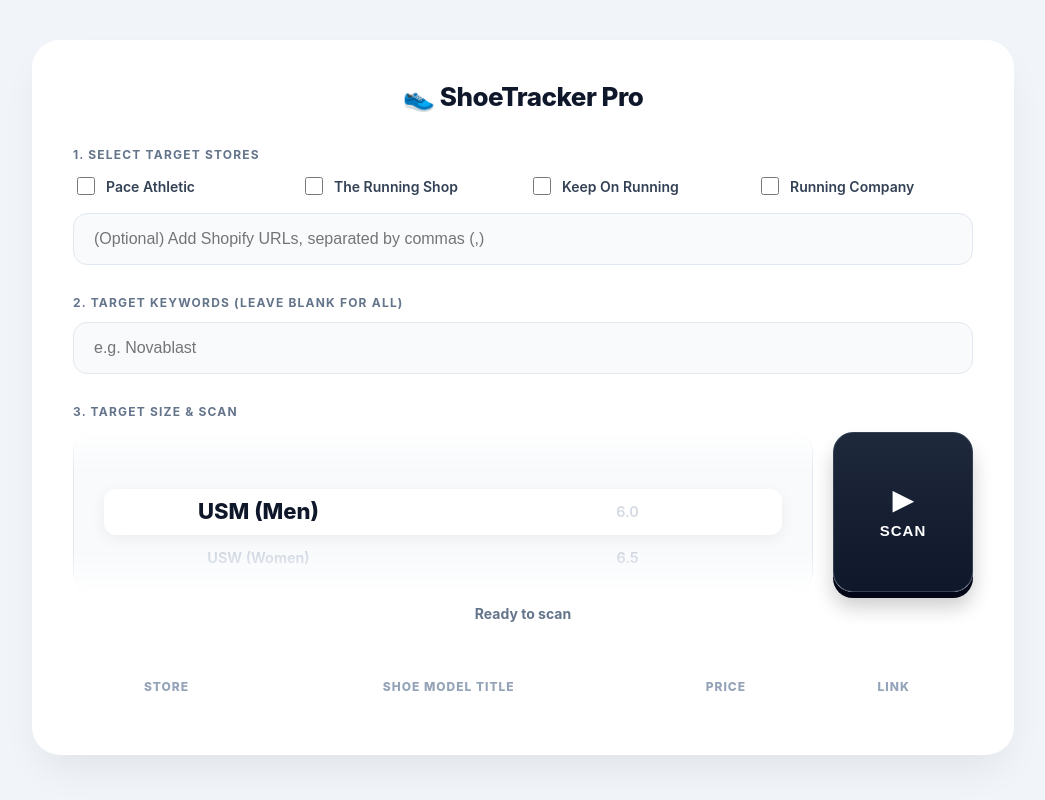
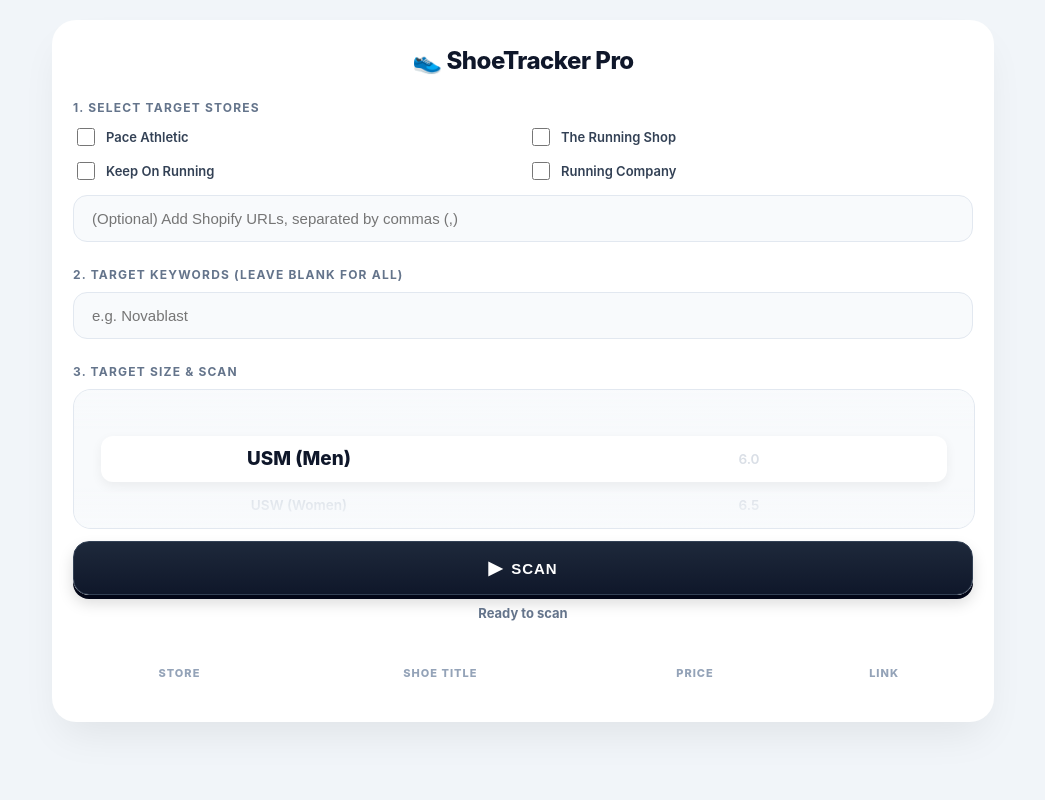
Before and after one commit to shawnlee-au/shoe-tracker, a Flask app: page / in a window 1280 px wide. Shown: the whole page, without its empty margins (117-1162 px from the left). Run offline with Flask 3, Linux system fonts and the light colour scheme; lists and menus that the app fills with data are empty.

Commit message:
Add files via upload

```diff
--- a/templates/index.html
+++ b/templates/index.html
@@ -7,80 +7,48 @@
     <meta name="apple-mobile-web-app-status-bar-style" content="default">
     <title>ShoeTracker Pro</title>
     <style>
-        body { font-family: 'SF Pro Display', -apple-system, BlinkMacSystemFont, sans-serif; padding: 40px 20px; background: #f1f5f9; color: #0f172a; user-select: none; margin: 0; -webkit-tap-highlight-color: transparent; }
-        .card { background: #ffffff; padding: 40px; border-radius: 28px; max-width: 900px; margin: auto; box-shadow: 0 20px 40px -10px rgba(0,0,0,0.08); border: 1px solid rgba(255,255,255,0.8); }
-        h2 { text-align: center; font-size: 26px; font-weight: 800; color: #0f172a; letter-spacing: -0.5px; margin-bottom: 35px; margin-top: 0; }
-        .input-group { margin-bottom: 30px; position: relative; }
-        label.section-title { font-weight: 700; font-size: 12px; color: #64748b; text-transform: uppercase; letter-spacing: 1.2px; display: block; margin-bottom: 12px; }
-        input[type='text'] { padding: 16px 20px; width: 100%; border: 1.5px solid #e2e8f0; border-radius: 14px; font-size: 16px; font-weight: 500; background: #f8fafc; color: #0f172a; box-sizing: border-box; outline: none; transition: all 0.25s; }
+        body { font-family: 'SF Pro Display', -apple-system, BlinkMacSystemFont, sans-serif; padding: 20px 15px; background: #f1f5f9; color: #0f172a; user-select: none; margin: 0; -webkit-tap-highlight-color: transparent; }
+        .card { background: #ffffff; padding: 25px 20px; border-radius: 24px; max-width: 900px; margin: auto; box-shadow: 0 20px 40px -10px rgba(0,0,0,0.08); border: 1px solid rgba(255,255,255,0.8); }
+        h2 { text-align: center; font-size: 24px; font-weight: 800; color: #0f172a; letter-spacing: -0.5px; margin-bottom: 25px; margin-top: 0; }
+        .input-group { margin-bottom: 25px; position: relative; }
+        label.section-title { font-weight: 700; font-size: 12px; color: #64748b; text-transform: uppercase; letter-spacing: 1.2px; display: block; margin-bottom: 10px; }
+        input[type='text'] { padding: 14px 18px; width: 100%; border: 1.5px solid #e2e8f0; border-radius: 14px; font-size: 15px; font-weight: 500; background: #f8fafc; color: #0f172a; box-sizing: border-box; outline: none; transition: all 0.25s; }
         input[type='text']:focus { border-color: #3b82f6; background: #ffffff; box-shadow: 0 0 0 4px rgba(59, 130, 246, 0.15); }
 
-        .checkbox-grid { display: grid; grid-template-columns: repeat(auto-fill, minmax(180px, 1fr)); gap: 12px; margin-bottom: 15px; }
-        .chk-wrapper { display: flex; align-items: center; gap: 8px; font-size: 14px; font-weight: 600; color: #334155; cursor: pointer; }
+        .checkbox-grid { display: grid; grid-template-columns: 1fr 1fr; gap: 10px; margin-bottom: 12px; }
+        .chk-wrapper { display: flex; align-items: center; gap: 8px; font-size: 13px; font-weight: 600; color: #334155; cursor: pointer; }
         .chk-wrapper input[type='checkbox'] { width: 18px; height: 18px; cursor: pointer; accent-color: #3b82f6; }
 
-        .size-action-row { display: flex; gap: 20px; align-items: center; }
-        .picker-container { flex: 1; display: flex; justify-content: center; align-items: center; height: 160px; background: #f8fafc; border-radius: 20px; border: 1.5px solid #e2e8f0; position: relative; -webkit-mask-image: linear-gradient(to bottom, transparent 0%, black 25%, black 75%, transparent 100%); mask-image: linear-gradient(to bottom, transparent, black 25%, black 75%, transparent); transition: opacity 0.3s; min-width: 200px; }
-        .picker-container.locked { pointer-events: none; opacity: 0.5; }
-        .picker-highlight { position: absolute; top: 50%; transform: translateY(-50%); left: 4%; right: 4%; height: 46px; background: #ffffff; border-radius: 12px; box-shadow: 0 4px 15px rgba(0,0,0,0.06); z-index: 0; pointer-events: none; }
-        .wheel-col { width: 50%; height: 100%; overflow-y: scroll; scroll-snap-type: y mandatory; scrollbar-width: none; z-index: 1; }
+        /* 🔥 iOS 전용 휠 다이얼 버그 수정 (높이 138px 고정 & 클리핑 방지) 🔥 */
+        .size-action-row { display: flex; flex-direction: column; gap: 12px; }
+        .picker-container { width: 100%; height: 138px; background: #f8fafc; border-radius: 18px; border: 1.5px solid #e2e8f0; position: relative; overflow: hidden; display: flex; justify-content: center; align-items: center; }
+        .picker-mask { position: absolute; top: 0; left: 0; right: 0; bottom: 0; pointer-events: none; z-index: 2; background: linear-gradient(to bottom, rgba(248, 250, 252, 0.95) 0%, rgba(248, 250, 252, 0) 30%, rgba(248, 250, 252, 0) 70%, rgba(248, 250, 252, 0.95) 100%); }
+        .picker-highlight { position: absolute; top: 50%; transform: translateY(-50%); left: 3%; right: 3%; height: 46px; background: #ffffff; border-radius: 12px; box-shadow: 0 4px 12px rgba(0,0,0,0.06); z-index: 0; pointer-events: none; }
+
+        .wheel-col { width: 50%; height: 100%; overflow-y: scroll; scroll-snap-type: y mandatory; scrollbar-width: none; z-index: 1; -webkit-overflow-scrolling: touch; }
         .wheel-col::-webkit-scrollbar { display: none; }
-        .wheel-spacer { height: 57px; }
-        .wheel-item { height: 46px; line-height: 46px; text-align: center; font-size: 17px; font-weight: 600; color: #94a3b8; scroll-snap-align: center; cursor: pointer; transition: all 0.25s cubic-bezier(0.4, 0, 0.2, 1); transform: scale(0.85); opacity: 0.4; }
-        .wheel-item.selected { color: #0f172a; font-size: 21px; font-weight: 800; transform: scale(1.05); opacity: 1; }
+        .wheel-spacer { height: 46px; }
+        .wheel-item { height: 46px; line-height: 46px; text-align: center; font-size: 16px; font-weight: 600; color: #94a3b8; scroll-snap-align: center; cursor: pointer; transition: all 0.2s; transform: scale(0.85); opacity: 0.35; }
+        .wheel-item.selected { color: #0f172a; font-size: 18px; font-weight: 800; transform: scale(1.05); opacity: 1; }
 
-        .btn-primary { flex: 0 0 140px; height: 160px; display: flex; flex-direction: column; justify-content: center; align-items: center; background: linear-gradient(to bottom, #1e293b, #0f172a); border: 1px solid #334155; border-radius: 20px; color: white; font-weight: 800; font-size: 15px; text-transform: uppercase; letter-spacing: 1px; cursor: pointer; box-shadow: 0 6px 0 #020617, 0 15px 20px rgba(0,0,0,0.2); transition: all 0.1s; }
-        .btn-primary:active { transform: translateY(6px); box-shadow: 0 0 0 #020617, 0 5px 10px rgba(0,0,0,0.2); height: 160px; }
-        .btn-stop { background: linear-gradient(to bottom, #ef4444, #dc2626) !important; border: 1px solid #b91c1c !important; box-shadow: 0 6px 0 #7f1d1d, 0 15px 20px rgba(239, 68, 68, 0.3) !important; }
-        .btn-stop:active { transform: translateY(6px); box-shadow: 0 0 0 #7f1d1d, 0 5px 10px rgba(239, 68, 68, 0.3) !important; }
-        .btn-icon { font-size: 26px; margin-bottom: 6px; }
+        .btn-primary { width: 100%; height: 54px; display: flex; flex-direction: row; justify-content: center; align-items: center; gap: 8px; background: linear-gradient(to bottom, #1e293b, #0f172a); border: 1px solid #334155; border-radius: 16px; color: white; font-weight: 800; font-size: 15px; text-transform: uppercase; letter-spacing: 1px; cursor: pointer; box-shadow: 0 4px 0 #020617, 0 8px 15px rgba(0,0,0,0.15); transition: all 0.1s; }
+        .btn-primary:active { transform: translateY(4px); box-shadow: 0 0 0 #020617; height: 54px; }
+        .btn-stop { background: linear-gradient(to bottom, #ef4444, #dc2626) !important; border: 1px solid #b91c1c !important; box-shadow: 0 4px 0 #7f1d1d !important; }
+        .btn-icon { font-size: 18px; }
 
-        #progress-container { display: none; width: 100%; height: 4px; background: #e2e8f0; border-radius: 2px; margin-top: 20px; overflow: hidden; }
-        #progress-bar { width: 0%; height: 100%; background: linear-gradient(90deg, #3b82f6, #a855f7, #ec4899); border-radius: 2px; box-shadow: 0 0 10px rgba(168, 85, 247, 0.5); transition: width 0.3s ease; }
-        #status { font-weight: 700; color: #64748b; margin-top: 12px; margin-bottom: 0; font-size: 14px; text-align: center; }
-
-        #history-dropdown { display: none; position: absolute; top: 100%; left: 0; right: 0; background: white; border: 1px solid #e2e8f0; border-radius: 14px; z-index: 100; max-height: 180px; overflow-y: auto; box-shadow: 0 10px 30px rgba(0,0,0,0.1); margin-top: 8px; padding: 8px 0; }
-        .history-item { padding: 12px 20px; cursor: pointer; font-size: 15px; font-weight: 500; color: #334155; transition: 0.15s; }
-        .history-item:hover { background: #f8fafc; color: #3b82f6; padding-left: 24px; font-weight: 600; }
+        #progress-container { display: none; width: 100%; height: 4px; background: #e2e8f0; border-radius: 2px; margin-top: 15px; overflow: hidden; }
+        #progress-bar { width: 0%; height: 100%; background: linear-gradient(90deg, #3b82f6, #a855f7, #ec4899); border-radius: 2px; transition: width 0.3s ease; }
+        #status { font-weight: 700; color: #64748b; margin-top: 10px; margin-bottom: 0; font-size: 13px; text-align: center; }
 
         .table-responsive { width: 100%; overflow-x: auto; -webkit-overflow-scrolling: touch; }
-        table { width: 100%; border-collapse: separate; border-spacing: 0 12px; margin-top: 15px; }
-        th { font-size: 12px; font-weight: 800; color: #94a3b8; text-transform: uppercase; letter-spacing: 1px; padding: 0 20px 8px 20px; border: none; }
-        td { background: #ffffff; padding: 20px; border-top: 1px solid #f1f5f9; border-bottom: 1px solid #f1f5f9; vertical-align: middle; }
-        td:first-child { border-left: 1px solid #f1f5f9; border-top-left-radius: 16px; border-bottom-left-radius: 16px; box-shadow: -4px 4px 10px rgba(0,0,0,0.01); }
-        td:last-child { border-right: 1px solid #f1f5f9; border-top-right-radius: 16px; border-bottom-right-radius: 16px; box-shadow: 4px 4px 10px rgba(0,0,0,0.01); }
-        tbody tr { transition: all 0.25s ease; box-shadow: 0 4px 6px -1px rgba(0,0,0,0.02); }
-        tbody tr:hover { transform: translateY(-3px) scale(1.005); box-shadow: 0 12px 20px -5px rgba(0,0,0,0.08); position: relative; z-index: 10; }
+        table { width: 100%; border-collapse: separate; border-spacing: 0 10px; margin-top: 10px; min-width: 500px; }
+        th { font-size: 11px; font-weight: 800; color: #94a3b8; text-transform: uppercase; letter-spacing: 1px; padding: 0 15px 6px 15px; border: none; }
+        td { background: #ffffff; padding: 15px; border-top: 1px solid #f1f5f9; border-bottom: 1px solid #f1f5f9; vertical-align: middle; }
+        td:first-child { border-left: 1px solid #f1f5f9; border-top-left-radius: 14px; border-bottom-left-radius: 14px; }
+        td:last-child { border-right: 1px solid #f1f5f9; border-top-right-radius: 14px; border-bottom-right-radius: 14px; }
 
-        .badge { padding: 6px 12px; border-radius: 8px; font-size: 11px; font-weight: 800; color: white; letter-spacing: 0.5px; white-space: nowrap; }
-        .btn-link { padding: 8px 20px; background: #e0f2fe; color: #0284c7; text-decoration: none; border-radius: 100px; font-size: 13px; font-weight: 800; display: inline-block; transition: all 0.2s; white-space: nowrap; }
-        .btn-link:hover { background: #0284c7; color: white; transform: translateY(-2px); box-shadow: 0 6px 15px rgba(2, 132, 199, 0.3); }
-
-        /* 🔥 MOBILE RESPONSIVE STYLES (아이폰용 뷰포트 설정) 🔥 */
-        @media (max-width: 600px) {
-            body { padding: 15px 10px 40px 10px; }
-            .card { padding: 25px 15px; border-radius: 20px; }
-            h2 { font-size: 22px; margin-bottom: 20px; }
-
-            .checkbox-grid { grid-template-columns: 1fr 1fr; gap: 10px; }
-            .chk-wrapper { font-size: 13px; }
-
-            /* 사이즈 휠과 버튼이 세로로 예쁘게 쌓이도록 변경 */
-            .size-action-row { flex-direction: column; gap: 15px; }
-            .picker-container { width: 100%; min-width: unset; height: 120px; }
-            .picker-highlight { height: 36px; top: 50%; }
-            .wheel-spacer { height: 42px; }
-            .wheel-item { height: 36px; line-height: 36px; font-size: 16px; }
-            .wheel-item.selected { font-size: 19px; }
-
-            /* 버튼을 길쭉한 막대 모양으로 변경 */
-            .btn-primary { width: 100%; height: 60px; flex-direction: row; gap: 10px; border-radius: 16px; box-shadow: 0 4px 0 #020617, 0 10px 15px rgba(0,0,0,0.2); }
-            .btn-primary:active { transform: translateY(4px); box-shadow: 0 0 0 #020617, 0 4px 8px rgba(0,0,0,0.2); height: 60px; }
-            .btn-icon { margin-bottom: 0; font-size: 20px; }
-
-            table { min-width: 550px; margin-top: 10px; }
-            th, td { padding: 15px 10px; }
-        }
+        .badge { padding: 5px 10px; border-radius: 6px; font-size: 10px; font-weight: 800; color: white; white-space: nowrap; }
+        .btn-link { padding: 6px 16px; background: #e0f2fe; color: #0284c7; text-decoration: none; border-radius: 100px; font-size: 12px; font-weight: 800; display: inline-block; white-space: nowrap; }
     </style>
 </head>
 <body>
@@ -101,13 +69,13 @@
         <div class="input-group" id="kw-container">
             <label class="section-title">2. Target Keywords (Leave blank for all)</label>
             <input type="text" id="k" placeholder="e.g. Novablast" autocomplete="off" autocorrect="off" autocapitalize="off" spellcheck="false">
-            <div id="history-dropdown"></div>
         </div>
 
         <div class="input-group">
             <label class="section-title">3. Target Size & Scan</label>
             <div class="size-action-row">
                 <div class="picker-container" id="picker-main">
+                    <div class="picker-mask"></div>
                     <div class="picker-highlight"></div>
                     <div class="wheel-col" id="wheel-gender">
                         <div class="wheel-spacer"></div>
@@ -134,7 +102,7 @@
                 <thead>
                     <tr>
                         <th>Store</th>
-                        <th>Shoe Model Title</th>
+                        <th>Shoe Title</th>
                         <th id="phead">Price</th>
                         <th style="text-align:center;">Link</th>
                     </tr>
@@ -156,6 +124,7 @@
             div.innerText = sz.toFixed(1);
             sizeWheel.insertBefore(div, bSpacer);
         });
+
         function setupWheel(colId, onChange) {
             const col = document.getElementById(colId);
             col.addEventListener('scroll', () => {
@@ -171,36 +140,10 @@
                 });
                 items.forEach(i => i.classList.remove('selected'));
                 if (closest) { closest.classList.add('selected'); onChange(closest.dataset.val); }
-            });
+            }, { passive: true });
         }
         setupWheel('wheel-gender', val => { selGender = val; });
         setupWheel('wheel-size', val => { selSize = val; });
-
-        const kInput = document.getElementById('k');
-        const kwContainer = document.getElementById('kw-container');
-        const hDrop = document.getElementById('history-dropdown');
-        let historyList = JSON.parse(localStorage.getItem('shoeTrackerHistory') || '[]');
-        function renderHistory() {
-            hDrop.innerHTML = '';
-            if (historyList.length === 0) return;
-            historyList.forEach(kw => {
-                const div = document.createElement('div');
-                div.className = 'history-item';
-                div.innerText = kw;
-                div.onclick = () => { kInput.value = kw; hDrop.style.display = 'none'; };
-                hDrop.appendChild(div);
-            });
-        }
-        kInput.addEventListener('focus', () => { renderHistory(); if(historyList.length > 0) hDrop.style.display = 'block'; });
-        kwContainer.addEventListener('mouseenter', () => { renderHistory(); if(historyList.length > 0) hDrop.style.display = 'block'; });
-        kwContainer.addEventListener('mouseleave', () => { hDrop.style.display = 'none'; });
-        function saveHistory(kw) {
-            if(kw && !historyList.includes(kw)) {
-                historyList.unshift(kw);
-                if(historyList.length > 6) historyList.pop();
-                localStorage.setItem('shoeTrackerHistory', JSON.stringify(historyList));
-            }
-        }
 
         let abortCtrl = null;
         let isScanning = false;
@@ -215,7 +158,7 @@
             const pCont = document.getElementById('progress-container');
             const pBar = document.getElementById('progress-bar');
             const pickerMain = document.getElementById('picker-main');
-            const k_val = kInput.value.trim();
+            const k_val = document.getElementById('k').value.trim();
 
             if (isScanning) {
                 if (abortCtrl) abortCtrl.abort();
@@ -238,15 +181,14 @@
             }
 
             if(activeStores.length === 0) {
-                alert('Please select at least one store or enter a custom URL to scan!');
+                alert('Please select at least one store!');
                 return;
             }
 
-            if(k_val) saveHistory(k_val);
             const fullSize = selGender + ' ' + selSize;
             isScanning = true;
-
-            pickerMain.classList.add('locked');
+            pickerMain.style.pointerEvents = 'none';
+            pickerMain.style.opacity = '0.5';
 
             icon.innerText = '⏹';
             text.innerText = 'STOP';
@@ -282,7 +224,7 @@
 
                 let html = '';
                 if(data.length === 0) {
-                    html = '<tr><td colspan="4" style="text-align:center; padding:30px; font-weight:600; color:#94a3b8;">No matching shoes found.</td></tr>';
+                    html = '<tr><td colspan="4" style="text-align:center; padding:20px; font-weight:600; color:#94a3b8;">No matching shoes found.</td></tr>';
                 } else {
                     data.forEach(item => {
                         let bg = '#64748b';
@@ -293,8 +235,8 @@
 
                         html += '<tr>';
                         html += '<td><span class="badge" style="background:' + bg + '">' + item.store + '</span></td>';
-                        html += '<td><b style="color:#0f172a; font-size:15px;">' + item.title + '</b></td>';
-                        html += '<td style="color:#10b981; font-weight:800; font-size:16px;">' + item.price + '</td>';
+                        html += '<td><b style="color:#0f172a; font-size:14px;">' + item.title + '</b></td>';
+                        html += '<td style="color:#10b981; font-weight:800; font-size:15px;">' + item.price + '</td>';
                         html += '<td style="text-align:center;"><a href="' + item.url + '" target="_blank" class="btn-link">Store</a></td>';
                         html += '</tr>';
                     });
@@ -318,7 +260,8 @@
                 icon.innerText = '▶';
                 text.innerText = 'SCAN';
                 btn.classList.remove('btn-stop');
-                pickerMain.classList.remove('locked');
+                pickerMain.style.pointerEvents = 'auto';
+                pickerMain.style.opacity = '1';
             });
         };
     </script>
```
Also changed, not shown: build_html.py (+46 -103 lines).
